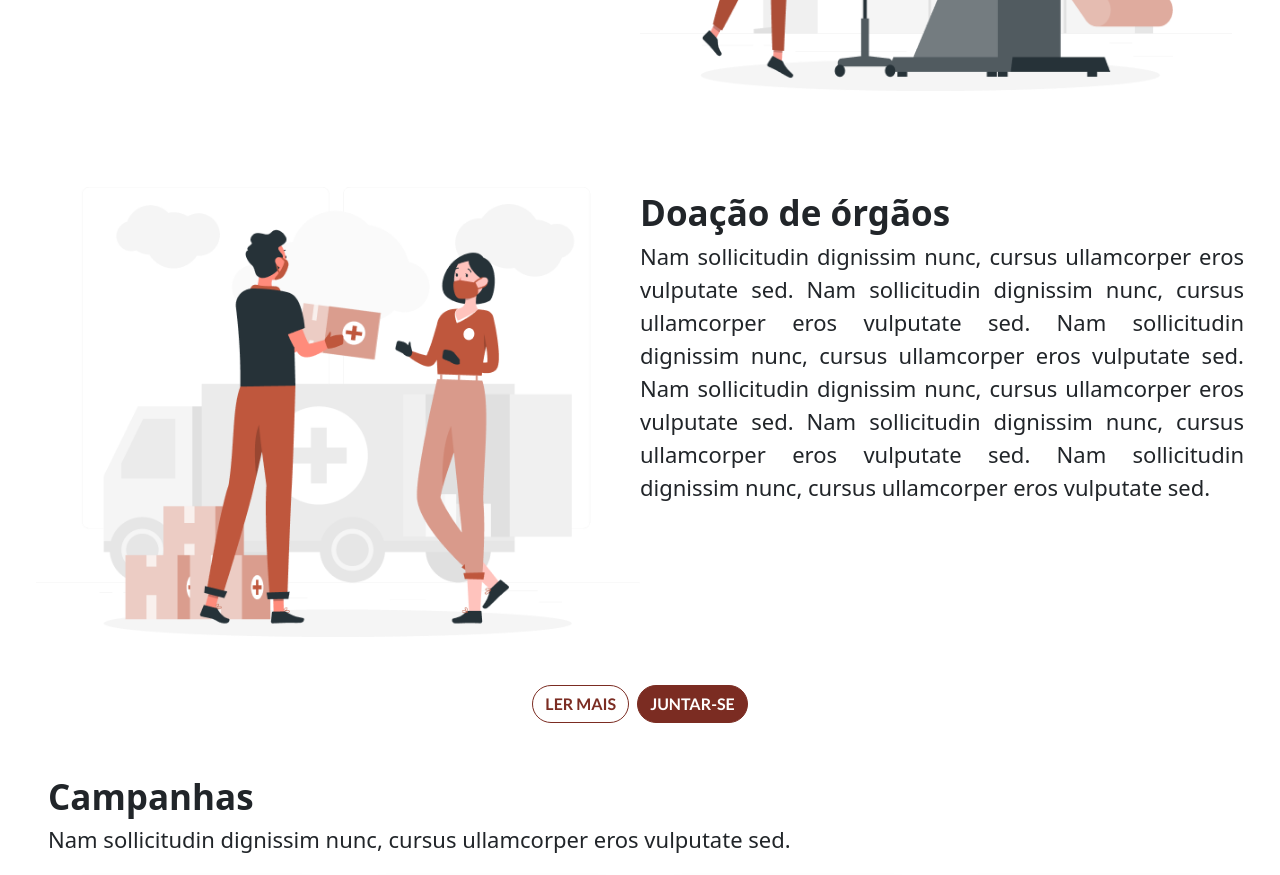
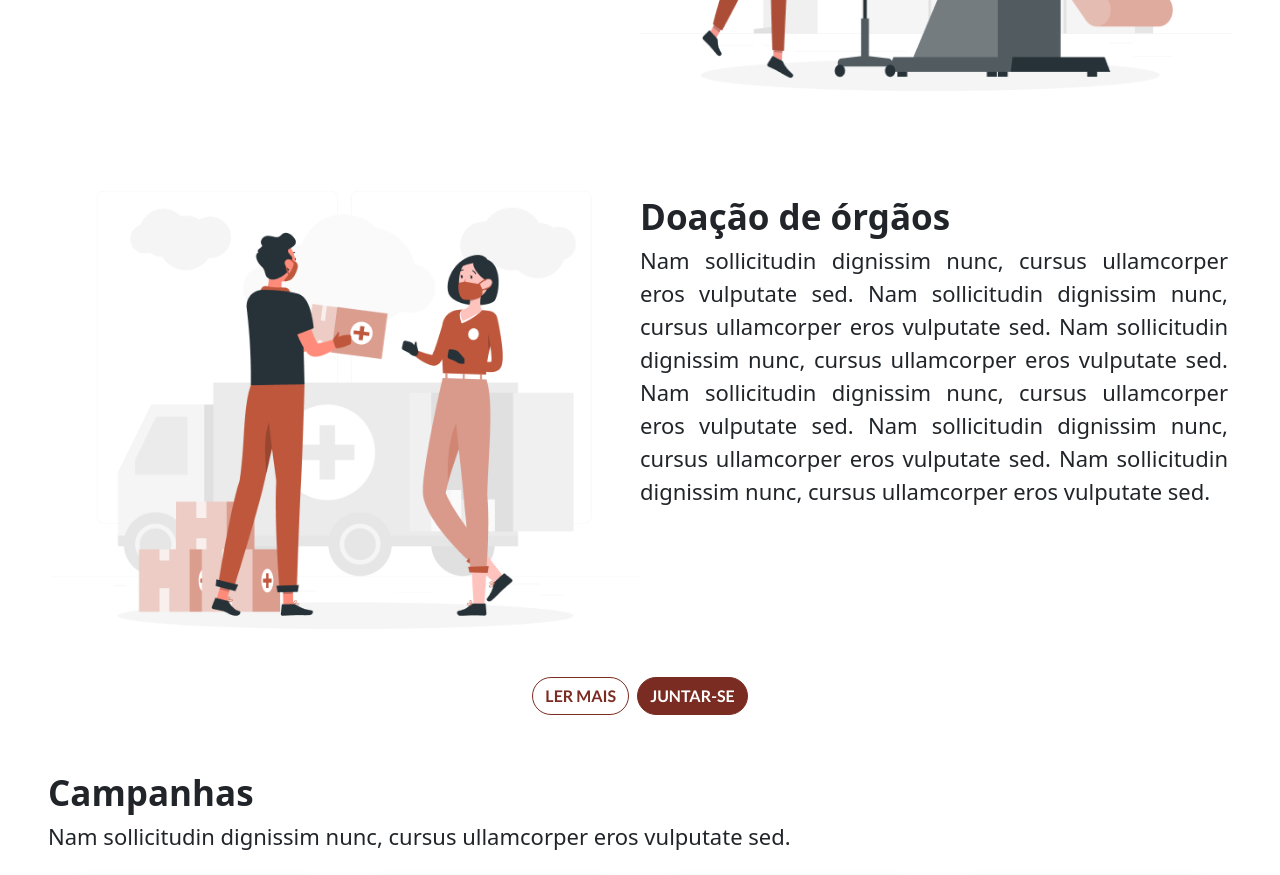
Before and after one commit to elieduardo/frontend-doador-online, a React (Create React App) app: page / in a window 1280 px wide. Shown: the part 1480-2355 px from the top of the page. Built offline with nearby package versions, Linux system fonts and the light colour scheme.

Commit message:
css adjustments

```diff
--- a/src/assets/styles/styles.scss
+++ b/src/assets/styles/styles.scss
@@ -37,7 +37,6 @@ $nav-link-font-size: 18px;
 }
 
 .body-sz {
-  width: 100vw;
   height: 100vh;
 }
 
--- a/src/pages/home/index.js
+++ b/src/pages/home/index.js
@@ -44,7 +44,7 @@ export default function Home() {
         </Col>
         <img className="img-fluid-50" src={thirdImage} />
       </div>
-      <Row>
+      <Row className="m-1">
         <div className="d-flex p-5">
           <img className="img-fluid-50" src={secondImage} />
           <Col>
```
Also changed, not shown: 1 other file (tests, documents, lock files or other folders).
